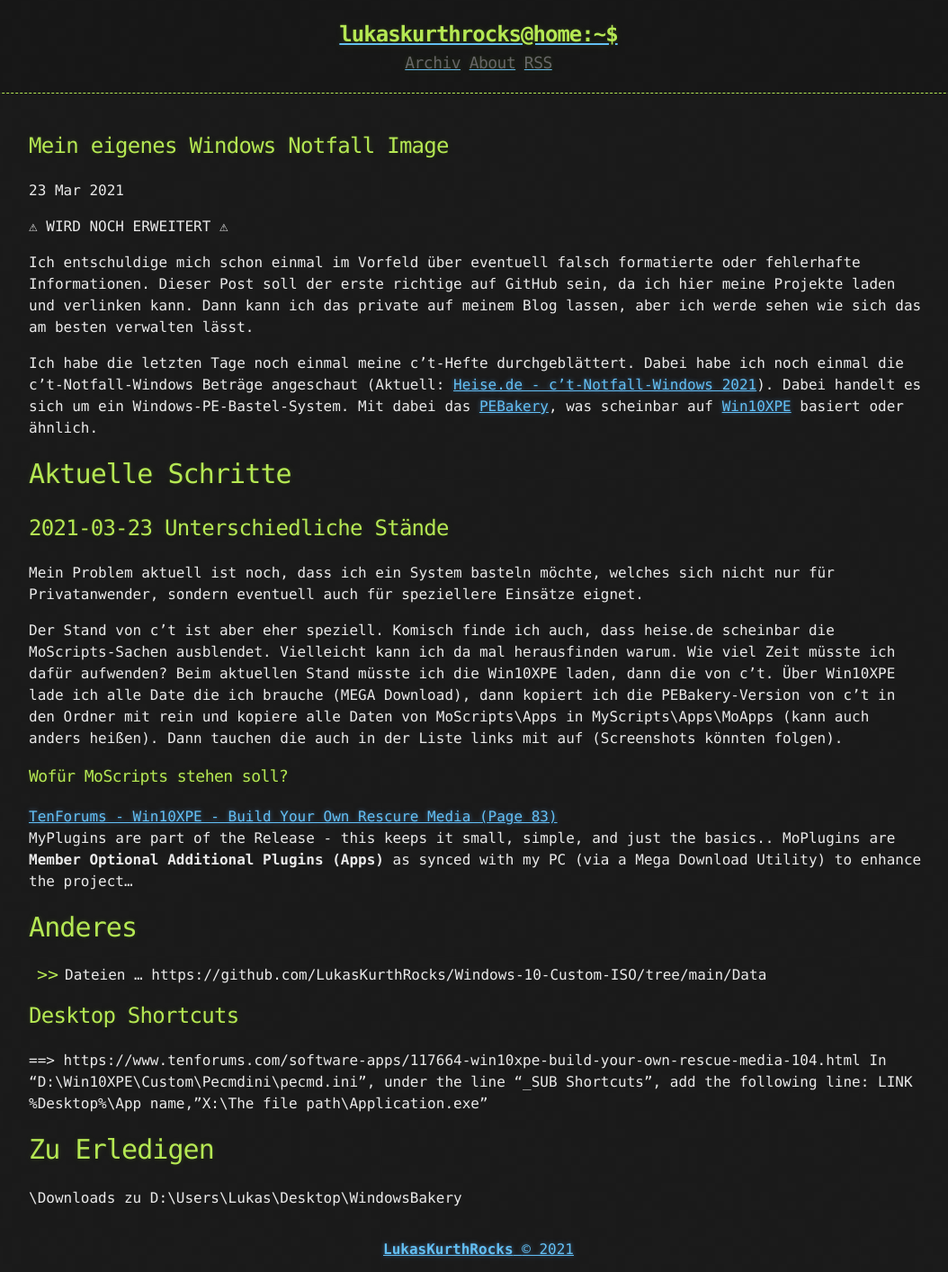
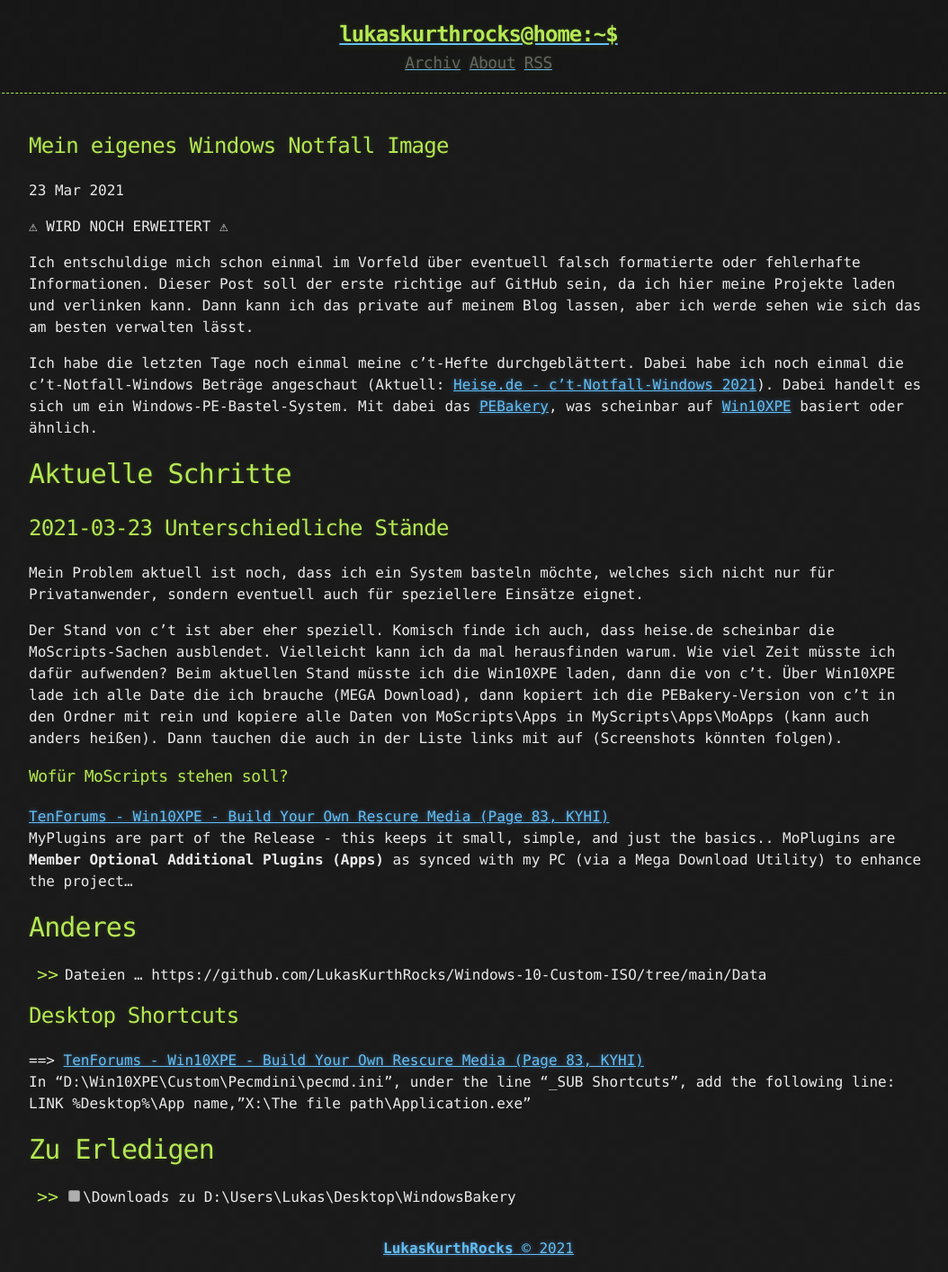
Before and after one commit to LukasKurthRocks/LukasKurthRocks.github.io, a Jekyll site: the page built from _posts/2021-03-23-WindowsNotfallRescueISO.md, in a window 1280 px wide. Shown: the whole page at 90% size, without its empty margins (108-1162 px from the left). Built offline with Jekyll 4.4.1, drawn with Linux system fonts in a browser that asks for light colours.

Commit message:
Post Update

```diff
--- a/_posts/2021-03-23-WindowsNotfallRescueISO.md
+++ b/_posts/2021-03-23-WindowsNotfallRescueISO.md
@@ -17,7 +17,7 @@ Mein Problem aktuell ist noch, dass ich ein System basteln möchte, welches sich
 Der Stand von c't ist aber eher speziell. Komisch finde ich auch, dass heise.de scheinbar die MoScripts-Sachen ausblendet. Vielleicht kann ich da mal herausfinden warum. Wie viel Zeit müsste ich dafür aufwenden? Beim aktuellen Stand müsste ich die Win10XPE laden, dann die von c't. Über Win10XPE lade ich alle Date die ich brauche (MEGA Download), dann kopiert ich die PEBakery-Version von c't in den Ordner mit rein und kopiere alle Daten von MoScripts\Apps in MyScripts\Apps\MoApps (kann auch anders heißen). Dann tauchen die auch in der Liste links mit auf (Screenshots könnten folgen).
 
 ### Wofür MoScripts stehen soll?
-[TenForums - Win10XPE - Build Your Own Rescure Media (Page 83)](https://www.tenforums.com/software-apps/117664-win10xpe-build-your-own-rescue-media-83.html)\
+[TenForums - Win10XPE - Build Your Own Rescure Media (Page 83, KYHI)](https://www.tenforums.com/software-apps/117664-win10xpe-build-your-own-rescue-media-83.html)\
 MyPlugins are part of the Release - this keeps it small, simple, and just the basics..
 MoPlugins are **Member Optional Additional Plugins (Apps)** as synced with my PC (via a Mega Download Utility) to enhance the project...
 
@@ -25,10 +25,9 @@ MoPlugins are **Member Optional Additional Plugins (Apps)** as synced with my PC
 - Dateien ... https://github.com/LukasKurthRocks/Windows-10-Custom-ISO/tree/main/Data
 
 ## Desktop Shortcuts
-==> https://www.tenforums.com/software-apps/117664-win10xpe-build-your-own-rescue-media-104.html
+==> [TenForums - Win10XPE - Build Your Own Rescure Media (Page 83, KYHI)](https://www.tenforums.com/software-apps/117664-win10xpe-build-your-own-rescue-media-104.html)\
 In "D:\Win10XPE\Custom\Pecmdini\pecmd.ini", under the line "_SUB Shortcuts", add the following line:
 LINK %Desktop%\App name,"X:\The file path\Application.exe"
 
 # Zu Erledigen
-
-\Downloads zu D:\Users\Lukas\Desktop\WindowsBakery
+- [ ] \Downloads zu D:\Users\Lukas\Desktop\WindowsBakery
```
Also changed, not shown: about.md (+2 -0 lines).
